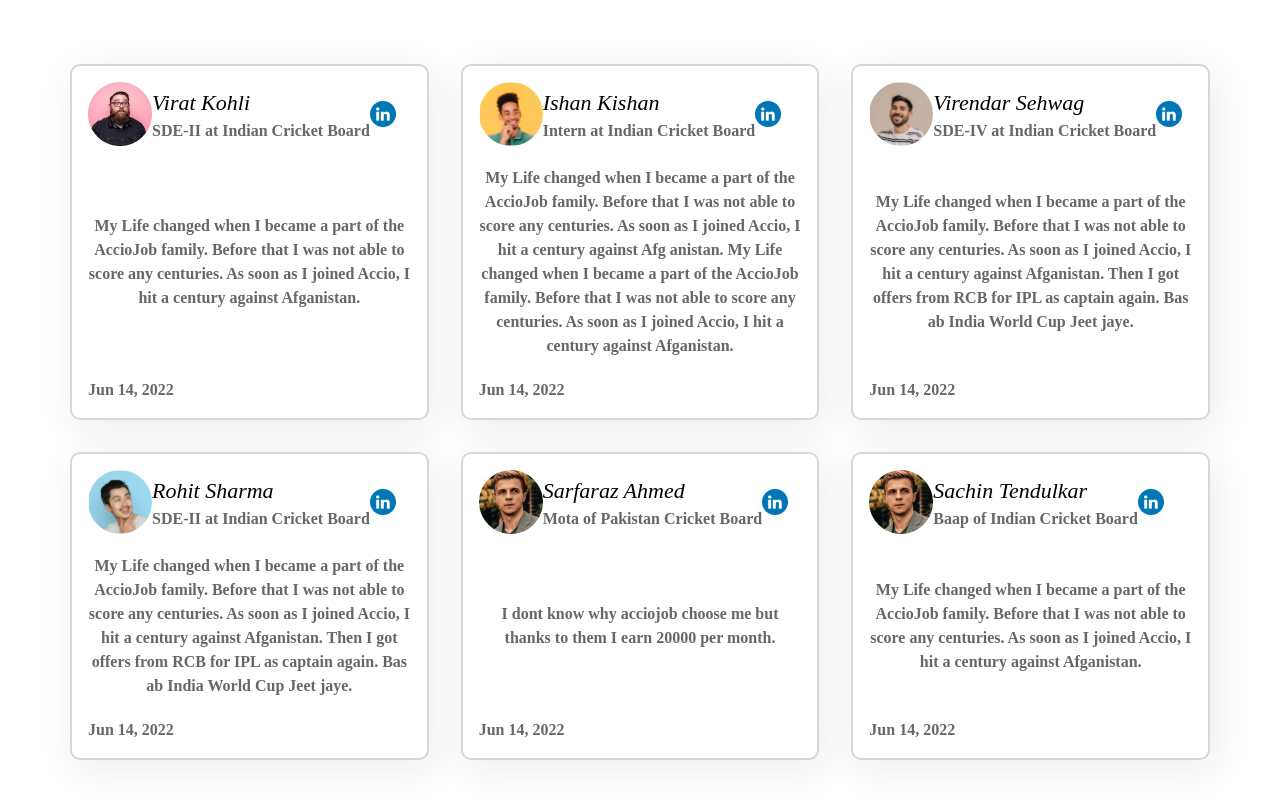
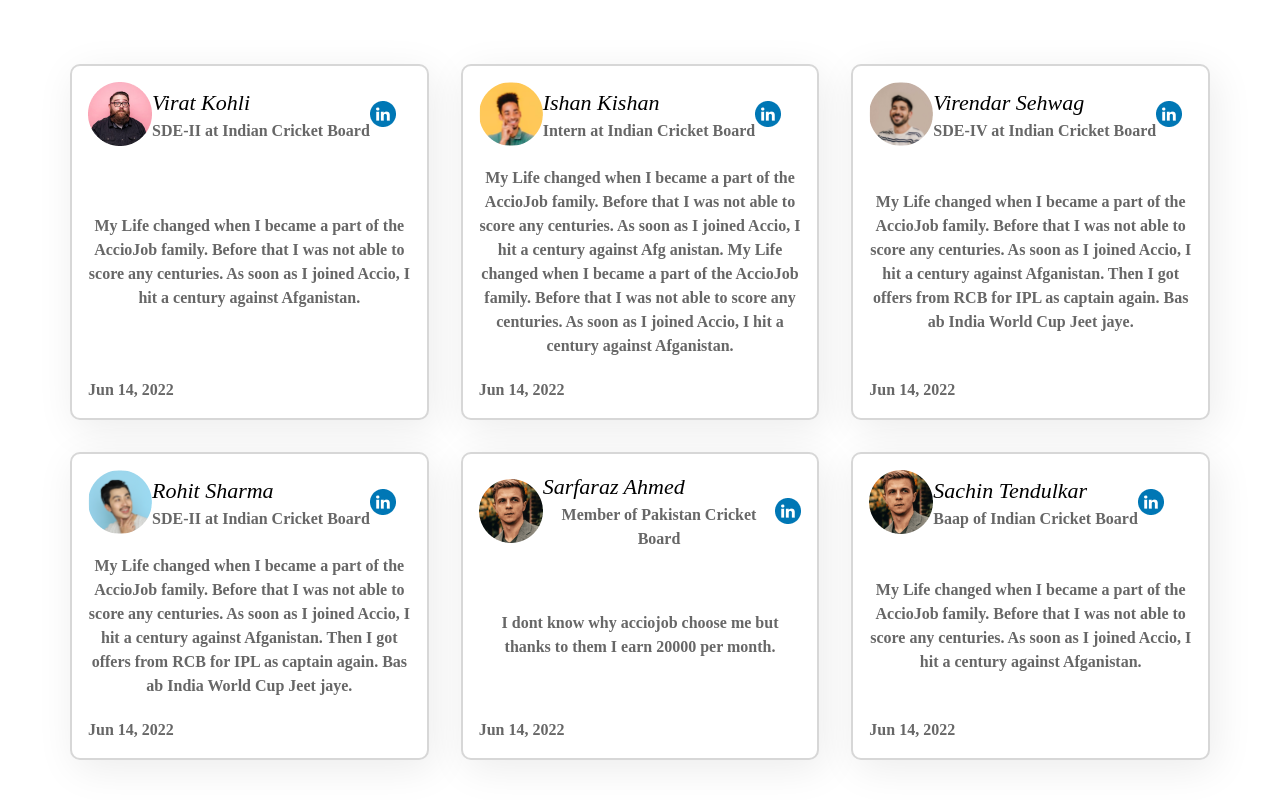
Before and after one commit to ShanawazSDE/acciojob, a plain HTML site: page index.html in a window 1280 px wide. Shown: the part 2079-2879 px from the top of the page. Drawn offline with Linux system fonts and the light colour scheme; files whose address does not match are found by name; a web font is replaced by a local one.

Commit message:
index.html

```diff
--- a/index.html
+++ b/index.html
@@ -386,7 +386,7 @@ ab India World Cup Jeet jaye.
           <img src="./images/sarfaraz-icon.png" />
           <div class="name">
             <p>Sarfaraz Ahmed</p>
-            <p>Mota of Pakistan Cricket Board</p>
+            <p>Member of Pakistan Cricket Board</p>
           </div>
           <img class="social-media-icon" src="./images/linked-in-icon.png" />
         </div>
```
